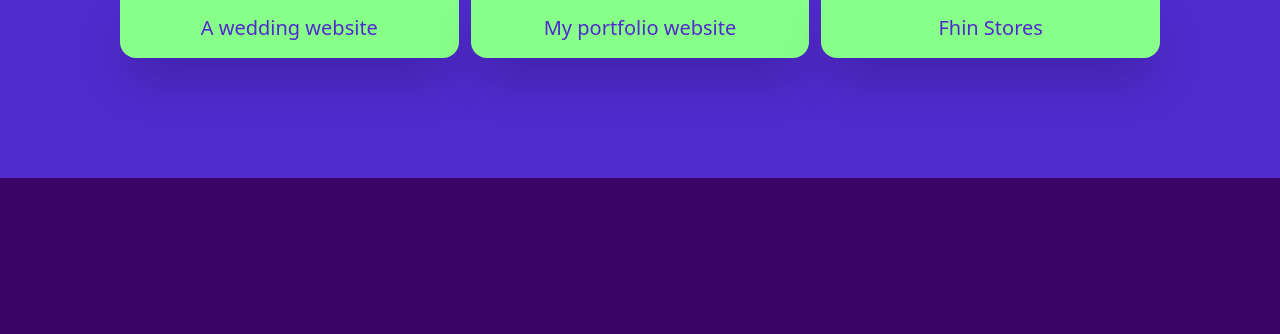
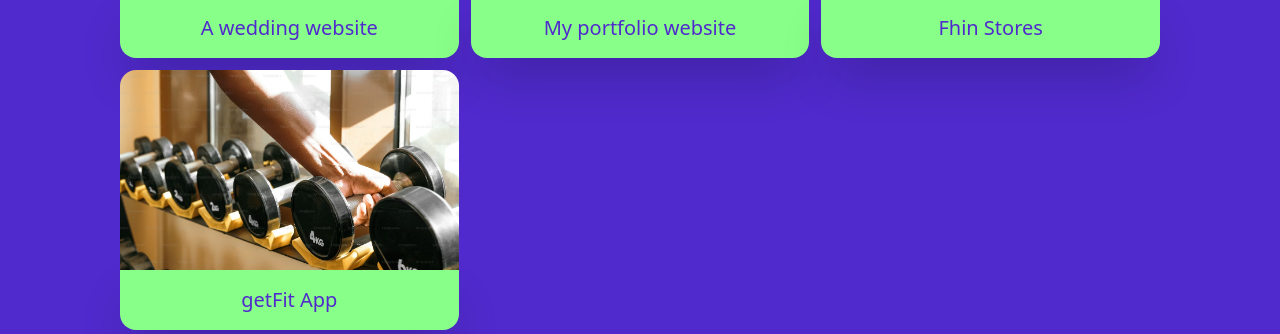
Before and after one commit to Xlence1624/MikeBen, a React (Vite) app: page /mywork in a window 1280 px wide. Shown: the part 466-800 px from the top of the page. Built offline with nearby package versions, Linux system fonts and the light colour scheme; a web font is replaced by a local one.

Commit message:
Added workout app i built
Signed-off-by: Xlence1624 <xlence1624@gmail.com>

```diff
--- a/src/assets/mywork.js
+++ b/src/assets/mywork.js
@@ -1,6 +1,7 @@
 import img1 from "../assets/ourpic20252.jpg"
 import img2 from "../assets/portfolio.jpg"
 import img3 from "../assets/eCommerce.avif"
+import img4 from "../assets/getFit.avif"
 
 const myWork = [
   {
@@ -23,6 +24,15 @@ const myWork = [
     link: "https://commerce-store-jlug.vercel.app/"
   },
 
+          {
+    img: img4,
+    id: "4",
+    title: "getFit App",
+    link: "https://workout-app-mocha.vercel.app/"
+  },
+
+
+
 ]
 
 export default myWork
--- /dev/null
+++ b/src/components/Resume.jsx
@@ -0,0 +1,9 @@
+import React from 'react'
+
+const Resume = () => {
+  return (
+    <div>Resume</div>
+  )
+}
+
+export default Resume
```
Also changed, not shown: src/assets/getFit.avif (added).
